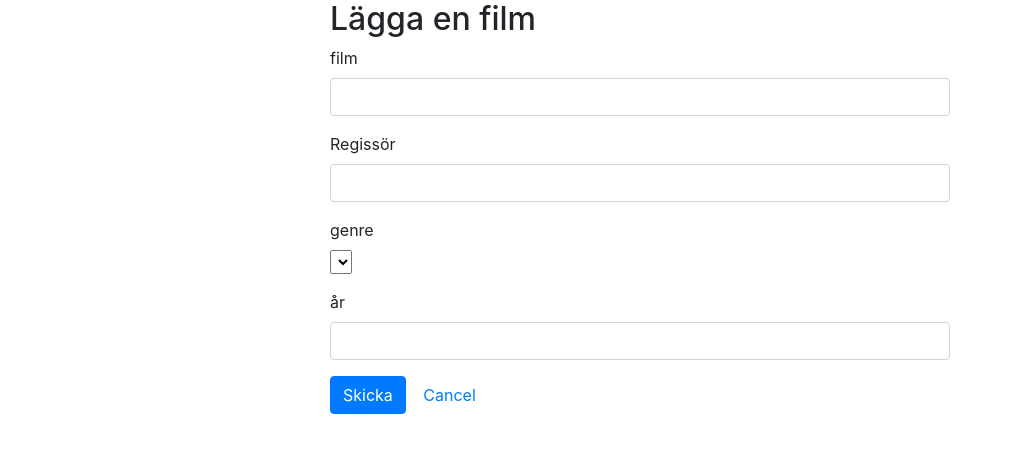
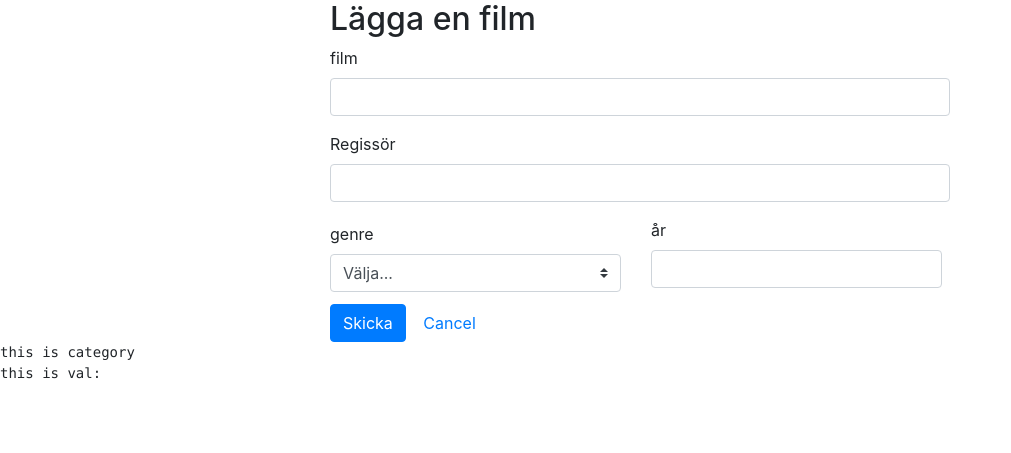
Before and after one commit to xavidiaz/filmbibliotek-0.4, a PHP site: page /skapa.php in a window 1280 px wide. Shown: the top 453 px of the page, without its empty margins (0-1011 px from the left). Run offline with PHP 8.4, Linux system fonts and the light colour scheme; data that the repository does not hold is empty; some libraries are stand-ins or nearby versions.

Commit message:
Trying fixing categories issue

```diff
--- a/skapa.php
+++ b/skapa.php
@@ -3,8 +3,8 @@
 require_once "config.php";
 
 // Define variables and initialize with empty values
-$film = $director =  $year = "";
-$film_err = $director_err =  $year_err = "";
+$film = $director = $category =  $year = "";
+$film_err = $director_err =  $category_err = $year_err = "";
 
 // Categories Query
 $query = $mysqli->query("SELECT categories.cat_name, categories.cat_id FROM categories ORDER BY categories.cat_name ASC");
@@ -29,6 +29,15 @@ if ($_SERVER["REQUEST_METHOD"] == "POST") {
         $director = $input_director;
     }
 
+    // Validate category
+    $input_category = trim($_POST["category"]);
+    if (empty($input_category)) {
+        $category_err = "Ange en genre.";
+    } else {
+        $category = $input_catetory;
+    }
+
+    echo "<pre>" . $category . "</pre>";
 
     // Validate year
     $input_year = trim($_POST["year"]);
@@ -58,7 +67,7 @@ if ($_SERVER["REQUEST_METHOD"] == "POST") {
             // Set parameters
             $param_film = $film;
             $param_director = $director;
-            $param_category = htmlspecialchars($_POST['category']);
+            $param_category = $_POST['category'];
             $param_year = $year;
 
             // Attempt to execute the prepared statement
@@ -97,15 +106,17 @@ if ($_SERVER["REQUEST_METHOD"] == "POST") {
                         <input type="text" name="film" class="form-control" value="<?php echo $film; ?>">
                         <span class="help-block"><?php echo $film_err; ?></span>
                     </div>
+
                     <div class="form-group <?php echo (!empty($director_err)) ? 'has-error' : ''; ?>">
                         <label>Regissör</label>
                         <input type="text" name="director" class="form-control" value="<?php echo $director; ?>">
                         <span class="help-block"><?php echo $director_err; ?></span>
                     </div>
-
-                    <div class="form-group">
-                        <label>genre</label><br>
-                        <select name="category">
+                    <div class="row">
+                        <div class="col my-1 form-group">
+                            <label class="mr-sm-2">genre</label><br>
+                            <select class="custom-select mr-sm-2" name='category' value='<?php echo $category; ?>'>
+                                <option selected>Välja...</option>
                                 <?php
                                 while ($rows = $query->fetch_assoc()) {
                                     $category = $rows['cat_name'];
@@ -114,15 +125,15 @@ if ($_SERVER["REQUEST_METHOD"] == "POST") {
                                 }
                                 ?>
                             </select>
-                        <span class="help-block"></span>
+                            <span class="help-block"><?php echo $category_err; ?></span>
                         </div>
 
-                    <div class="form-group <?php echo (!empty($year_err)) ? 'has-error' : ''; ?>">
-                        <label>år</label>
+                        <div class="col  mr-sm-2 form-group <?php echo (!empty($year_err)) ? 'has-error' : ''; ?>">
+                            <label class="mr-sm-2">år</label>
                             <input type="number" name="year" id="year" class="form-control" value="<?php echo $year; ?>" min="1950" max="<?php echo date("Y"); ?>">
                             <span class="help-block"><?php echo $year_err; ?></span>
                         </div>
-
+                    </div>
 
                     <input type="submit" class="btn btn-primary" value="Skicka">
                     <a href="index.php" class="btn btn-default">Cancel</a>
@@ -131,6 +142,12 @@ if ($_SERVER["REQUEST_METHOD"] == "POST") {
         </div>
     </div>
 </div>
+<pre><?php echo "this is category" . $category; ?>
+<?php echo $category_err; ?>
 
+<?php
+$val = $_POST['category'];
+echo "this is val: " . $val;
+?></pre>
 <!-- FOOTER -->
-<?include 'templates/footer.php' ?>
+<?php include 'templates/footer.php' ?>
```
Lines whose indentation alone changed are shown as unchanged.
